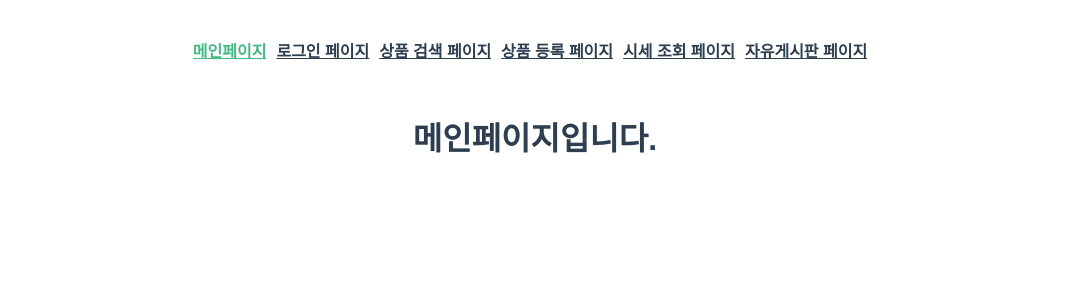
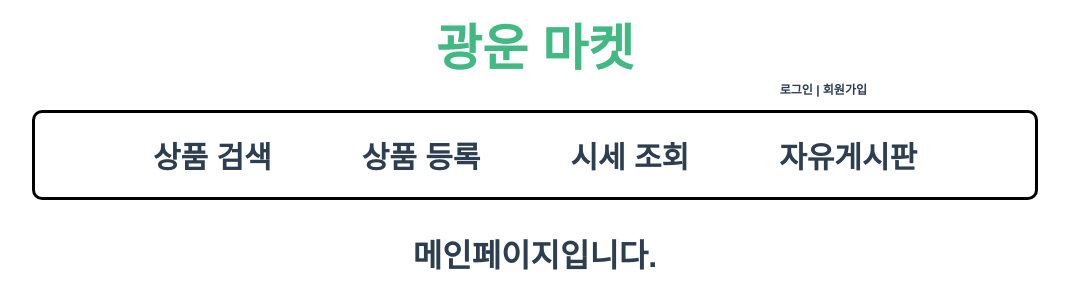
Before and after one commit to codml/DB_team3, a Vue app in the folder frontend/: page /main in a window 1280 px wide. Shown: the top 308 px of the page, without its empty margins (105-1174 px from the left). Built offline with nearby package versions, Linux system fonts and the light colour scheme.

Commit message:
11.09 - 초기 페이지 디자인. 미완성.

```diff
--- a/frontend/src/App.vue
+++ b/frontend/src/App.vue
@@ -1,11 +1,15 @@
 <template>
+  <div class = "main">
+    <router-link to="/main">광운 마켓</router-link>
+  </div>
+  <div class="login">
+    <router-link to="/login">로그인 | 회원가입</router-link>
+  </div>
   <nav>
-    <router-link to="/main">메인페이지</router-link>
-    <router-link to="/login">로그인 페이지</router-link>
-    <router-link to="/search">상품 검색 페이지</router-link>
-    <router-link to="/regist">상품 등록 페이지</router-link>
-    <router-link to="/price">시세 조회 페이지</router-link>
-    <router-link to="/board">자유게시판 페이지</router-link>
+    <router-link to="/search">상품 검색</router-link>
+    <router-link to="/regist">상품 등록</router-link>
+    <router-link to="/price">시세 조회</router-link>
+    <router-link to="/board">자유게시판</router-link>
   </nav>
   <router-view/>
 </template>
@@ -19,14 +23,45 @@
   color: #2c3e50;
 }
 
+div.main a {
+  font-size: 50px;
+  font-weight: bold;
+  text-decoration: none;
+  color: #2c3e50;
+  padding-top: 50px;
+}
+
+div.login a {
+  font-size: 12px;
+  font-weight: bold;
+  text-decoration: none;
+  float: right;
+  margin-right: 300px;
+  color: #2c3e50;
+}
+
+div a.router-link-exact-active {
+  color: #42b983;
+}
+
 nav {
-  padding: 30px;
+  margin: 30px;
+  border-style: solid;
+  border-color: black;
+  border-radius: 10px;
+  padding-top: 20px;
+  padding-bottom: 20px;
+  width: 1000px;
+  margin-left: auto;
+  margin-right: auto;
 }
 
 nav a {
+  font-size: 30px;
   font-weight: bold;
+  text-decoration: none;
+  padding: 45px;
   color: #2c3e50;
-  margin-right: 10px; /* 링크 간 간격 설정 */
 }
 
 nav a.router-link-exact-active {
```
Also changed, not shown: frontend/src/pages/main/MainPage.vue (+8 -0 lines), frontend/src/components/NavigationBar.vue (added).
